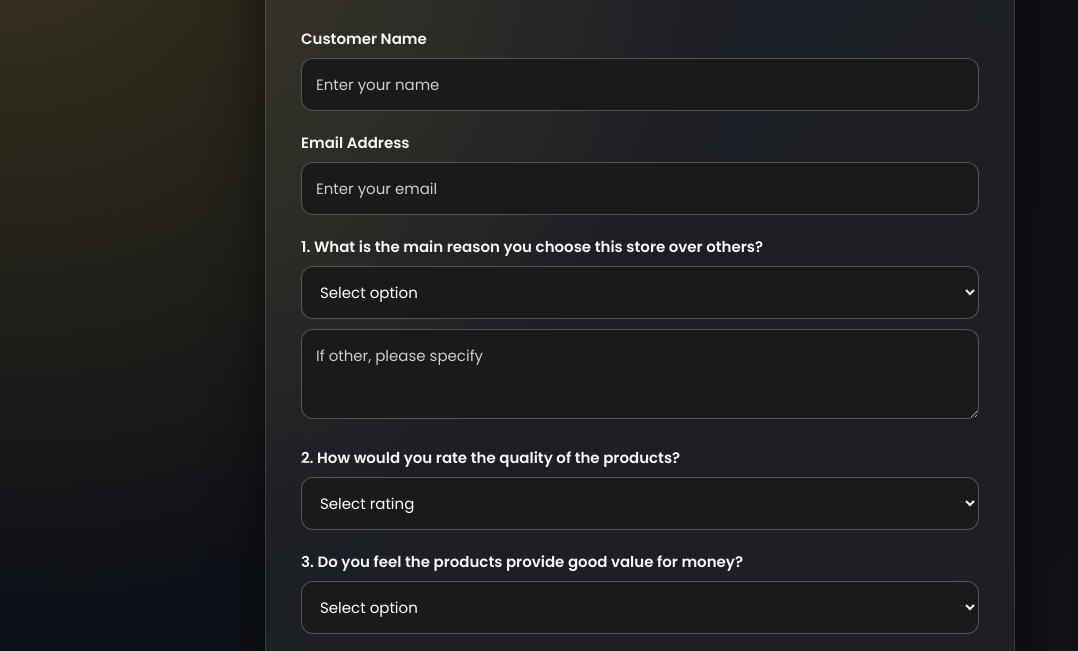
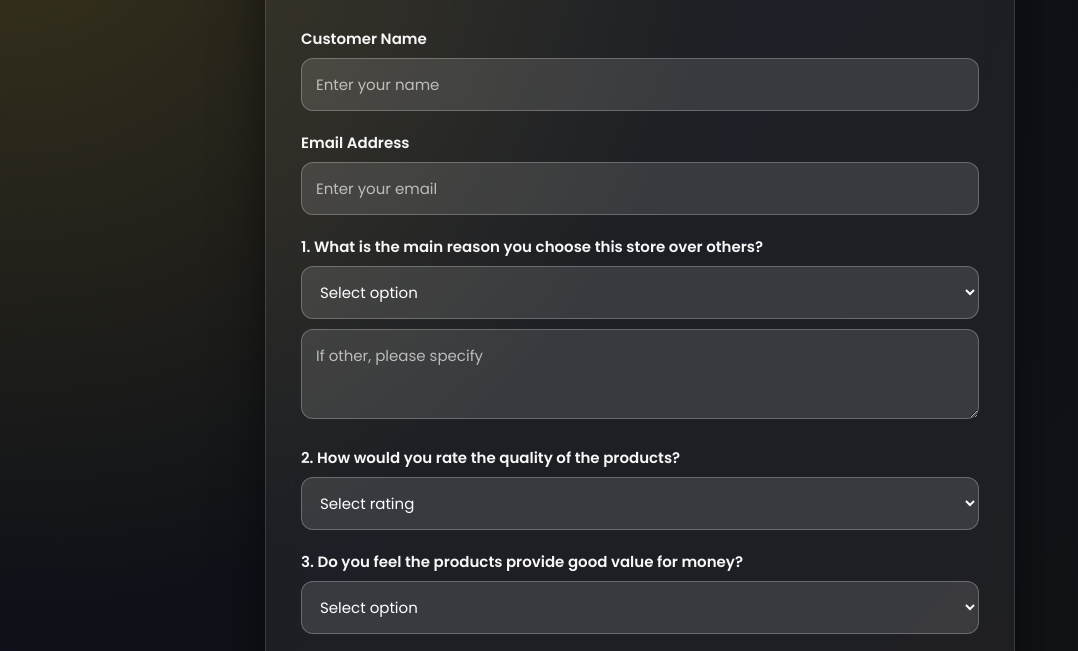
Before and after one commit to customerresponsesurvery-dev/customerfeedbackresponse, a plain HTML site: page index.html in a window 1280 px wide. Shown: the part 138-789 px from the top of the page, without its empty margins (0-1078 px from the left). Drawn offline with Linux system fonts and the light colour scheme.

Commit message:
Update style.css

```diff
--- a/style.css
+++ b/style.css
@@ -212,15 +212,3 @@ textarea:focus {
     }
 
 }
-
-input,
-select,
-textarea {
-    background: #1a1a1a !important;
-    color: white !important;
-}
-
-input::placeholder,
-textarea::placeholder {
-    color: #cccccc !important;
-}
```
